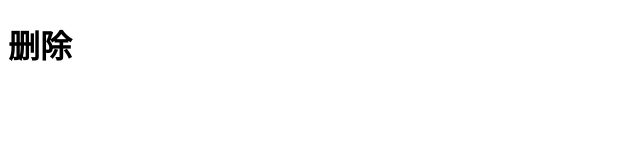
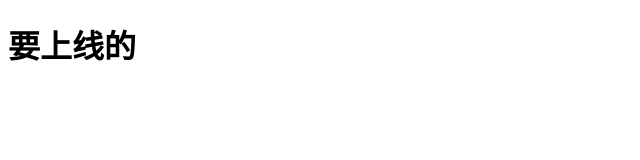
Before and after one commit to TJhub78/tangtang, a plain HTML site: page index.html in a window 1280 px wide. Shown: the whole page, without its empty margins (0-640 px from the left). Drawn offline with Linux system fonts and the light colour scheme.

Commit message:
要上线的
git commit -m 要上线的

```diff
--- a/index.html
+++ b/index.html
@@ -7,6 +7,6 @@
     <title>Document</title>
 </head>
 <body>
-    <h1>删除</h1>
+    <h1>要上线的</h1>
 </body>
 </html>
```
